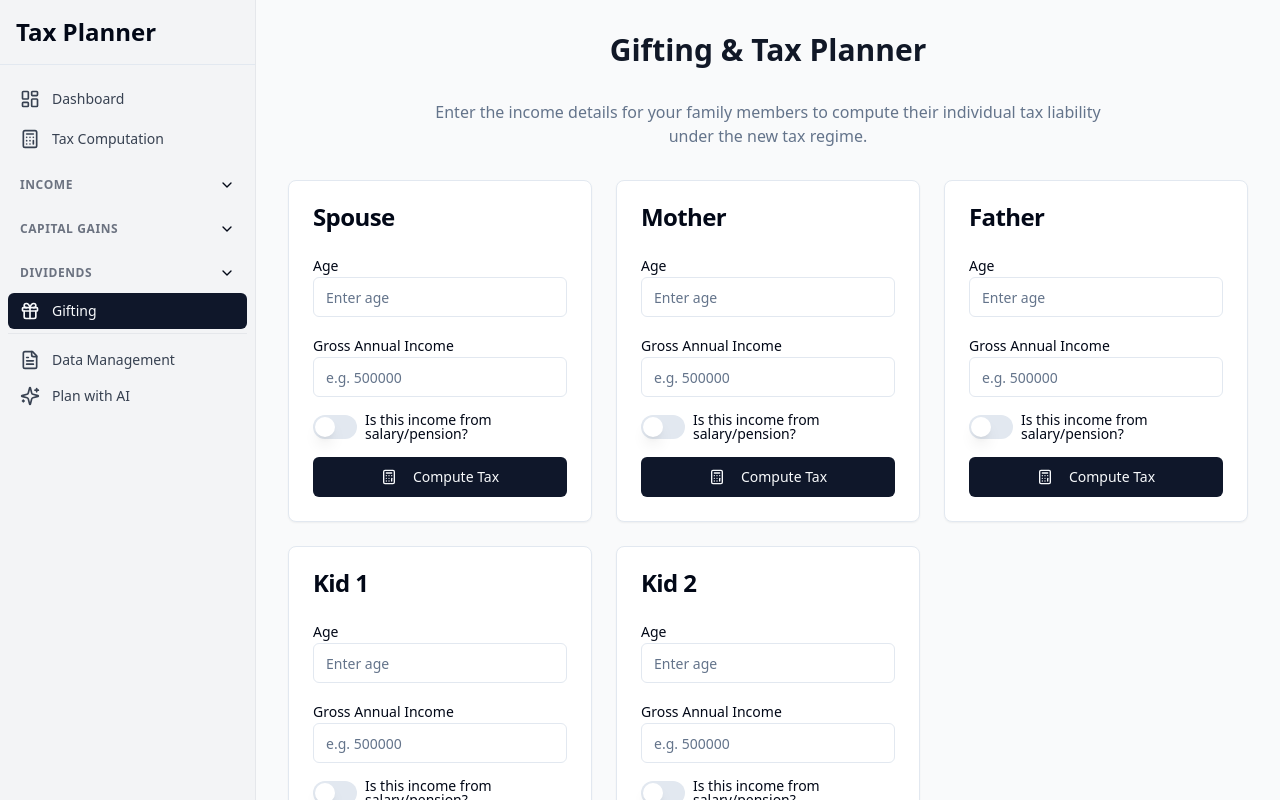
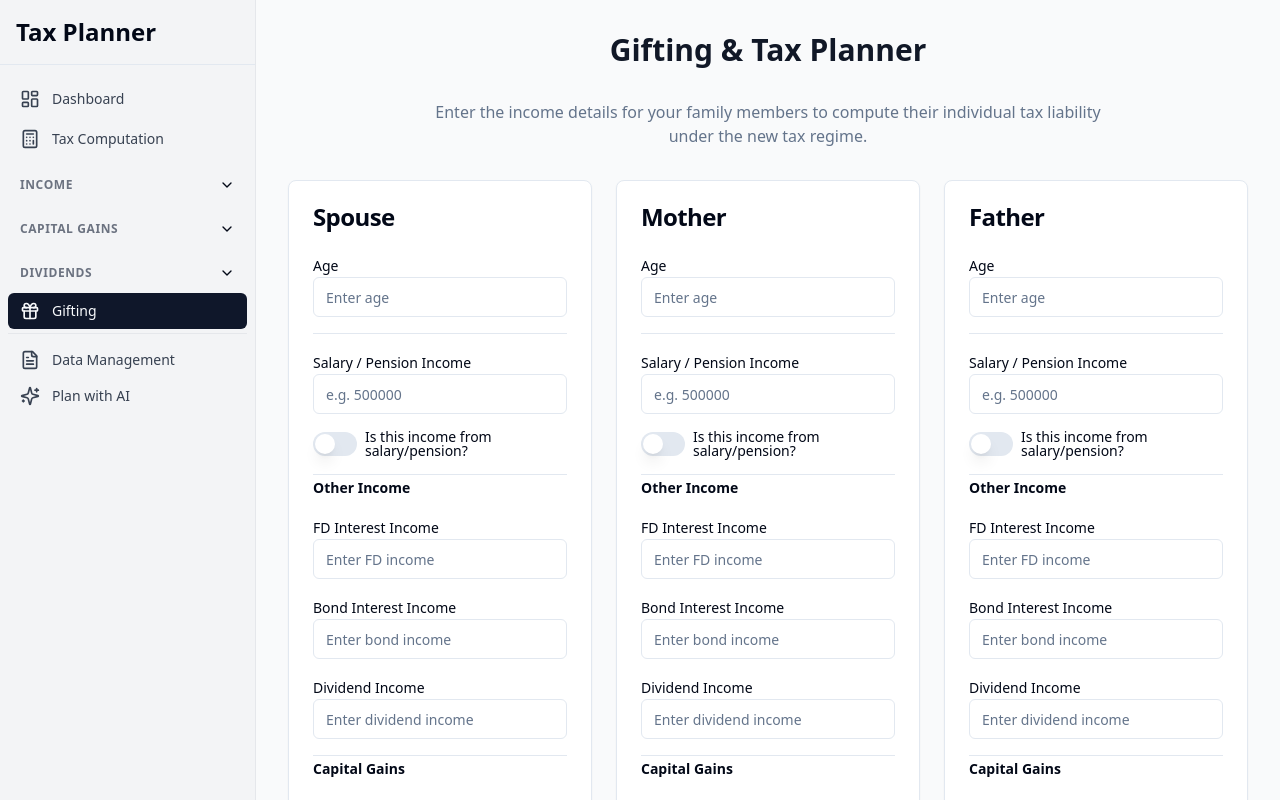
Before and after one commit to bravetux/NewTax_Computation, a React (Vite) app: page /gifting in a window 1280 px wide. Built offline with nearby package versions, Linux system fonts and the light colour scheme.

Commit message:
[dyad] Added detailed income fields to Gifting page - wrote 3 file(s)

```diff
--- a/src/components/GiftingRecipientCard.tsx
+++ b/src/components/GiftingRecipientCard.tsx
@@ -5,29 +5,45 @@ import { Label } from '@/components/ui/label';
 import { Switch } from '@/components/ui/switch';
 import { Button } from '@/components/ui/button';
 import { Calculator } from 'lucide-react';
+import { Separator } from '@/components/ui/separator';
 
 interface GiftingRecipientCardProps {
   name: string;
   age: number | string;
   onAgeChange: (e: React.ChangeEvent<HTMLInputElement>) => void;
-  grossIncome: number | string;
-  onGrossIncomeChange: (e: React.ChangeEvent<HTMLInputElement>) => void;
+
+  salary: number | string;
+  onSalaryChange: (e: React.ChangeEvent<HTMLInputElement>) => void;
   isSalaried: boolean;
   onIsSalariedChange: (checked: boolean) => void;
+
+  fdIncome: number | string;
+  onFdIncomeChange: (e: React.ChangeEvent<HTMLInputElement>) => void;
+  bondIncome: number | string;
+  onBondIncomeChange: (e: React.ChangeEvent<HTMLInputElement>) => void;
+  dividendIncome: number | string;
+  onDividendIncomeChange: (e: React.ChangeEvent<HTMLInputElement>) => void;
+
+  stcg: number | string;
+  onStcgChange: (e: React.ChangeEvent<HTMLInputElement>) => void;
+  ltcg: number | string;
+  onLtcgChange: (e: React.ChangeEvent<HTMLInputElement>) => void;
+
   taxLiable: number | null;
   onComputeTax: () => void;
 }
 
 const GiftingRecipientCard: React.FC<GiftingRecipientCardProps> = ({
   name,
-  age,
-  onAgeChange,
-  grossIncome,
-  onGrossIncomeChange,
-  isSalaried,
-  onIsSalariedChange,
-  taxLiable,
-  onComputeTax,
+  age, onAgeChange,
+  salary, onSalaryChange,
+  isSalaried, onIsSalariedChange,
+  fdIncome, onFdIncomeChange,
+  bondIncome, onBondIncomeChange,
+  dividendIncome, onDividendIncomeChange,
+  stcg, onStcgChange,
+  ltcg, onLtcgChange,
+  taxLiable, onComputeTax,
 }) => {
   return (
     <Card>
@@ -37,36 +53,49 @@ const GiftingRecipientCard: React.FC<GiftingRecipientCardProps> = ({
       <CardContent className="space-y-4">
         <div>
           <Label htmlFor={`age-${name}`}>Age</Label>
-          <Input
-            id={`age-${name}`}
-            type="number"
-            value={age}
-            onChange={onAgeChange}
-            placeholder="Enter age"
-            min="0"
-          />
+          <Input id={`age-${name}`} type="number" value={age} onChange={onAgeChange} placeholder="Enter age" min="0" />
         </div>
 
+        <Separator />
+
         <div>
-          <Label htmlFor={`income-${name}`}>Gross Annual Income</Label>
-          <Input
-            id={`income-${name}`}
-            type="number"
-            value={grossIncome}
-            onChange={onGrossIncomeChange}
-            placeholder="e.g. 500000"
-            min="0"
-          />
+          <Label htmlFor={`salary-${name}`}>Salary / Pension Income</Label>
+          <Input id={`salary-${name}`} type="number" value={salary} onChange={onSalaryChange} placeholder="e.g. 500000" min="0" />
+        </div>
+        <div className="flex items-center space-x-2">
+          <Switch id={`salaried-${name}`} checked={isSalaried} onCheckedChange={onIsSalariedChange} />
+          <Label htmlFor={`salaried-${name}`}>Is this income from salary/pension?</Label>
         </div>
 
-        <div className="flex items-center space-x-2">
-          <Switch
-            id={`salaried-${name}`}
-            checked={isSalaried}
-            onCheckedChange={onIsSalariedChange}
-          />
-          <Label htmlFor={`salaried-${name}`}>Is this income from salary/pension?</Label>
+        <Separator />
+
+        <Label className="font-semibold">Other Income</Label>
+        <div>
+          <Label htmlFor={`fd-${name}`}>FD Interest Income</Label>
+          <Input id={`fd-${name}`} type="number" value={fdIncome} onChange={onFdIncomeChange} placeholder="Enter FD income" min="0" />
         </div>
+        <div>
+          <Label htmlFor={`bond-${name}`}>Bond Interest Income</Label>
+          <Input id={`bond-${name}`} type="number" value={bondIncome} onChange={onBondIncomeChange} placeholder="Enter bond income" min="0" />
+        </div>
+        <div>
+          <Label htmlFor={`dividend-${name}`}>Dividend Income</Label>
+          <Input id={`dividend-${name}`} type="number" value={dividendIncome} onChange={onDividendIncomeChange} placeholder="Enter dividend income" min="0" />
+        </div>
+
+        <Separator />
+
+        <Label className="font-semibold">Capital Gains</Label>
+        <div>
+          <Label htmlFor={`stcg-${name}`}>Short-Term Capital Gains (STCG)</Label>
+          <Input id={`stcg-${name}`} type="number" value={stcg} onChange={onStcgChange} placeholder="Enter STCG" min="0" />
+        </div>
+        <div>
+          <Label htmlFor={`ltcg-${name}`}>Long-Term Capital Gains (LTCG)</Label>
+          <Input id={`ltcg-${name}`} type="number" value={ltcg} onChange={onLtcgChange} placeholder="Enter LTCG" min="0" />
+        </div>
+
+        <Separator />
 
         <Button onClick={onComputeTax} className="w-full">
           <Calculator className="mr-2 h-4 w-4" /> Compute Tax
@@ -74,7 +103,7 @@ const GiftingRecipientCard: React.FC<GiftingRecipientCardProps> = ({
 
         {taxLiable !== null && (
           <div className="pt-2">
-            <Label>Tax Liability</Label>
+            <Label>Total Tax Liability</Label>
             <div className="text-lg font-bold p-2 bg-muted rounded-md text-center">
               ₹{taxLiable.toLocaleString("en-IN", { minimumFractionDigits: 2, maximumFractionDigits: 2 })}
             </div>
--- a/src/pages/GiftingPage.tsx
+++ b/src/pages/GiftingPage.tsx
@@ -1,41 +1,60 @@
 import React, { useState } from 'react';
 import { MadeWithDyad } from '@/components/made-with-dyad';
 import GiftingRecipientCard from '@/components/GiftingRecipientCard';
-import { calculateTax } from '@/utils/taxCalculator';
+import { calculateTax, DetailedIncome } from '@/utils/taxCalculator';
 
 interface Recipient {
   age: number | string;
-  grossIncome: number | string;
+  salary: number | string;
   isSalaried: boolean;
+  fdIncome: number | string;
+  bondIncome: number | string;
+  dividendIncome: number | string;
+  stcg: number | string;
+  ltcg: number | string;
   taxLiable: number | null;
 }
 
 const GiftingPage: React.FC = () => {
   const [recipients, setRecipients] = useState<Record<string, Recipient>>({
-    spouse: { age: '', grossIncome: '', isSalaried: false, taxLiable: null },
-    mother: { age: '', grossIncome: '', isSalaried: false, taxLiable: null },
-    father: { age: '', grossIncome: '', isSalaried: false, taxLiable: null },
-    kid1: { age: '', grossIncome: '', isSalaried: false, taxLiable: null },
-    kid2: { age: '', grossIncome: '', isSalaried: false, taxLiable: null },
+    spouse: { age: '', salary: '', isSalaried: false, fdIncome: '', bondIncome: '', dividendIncome: '', stcg: '', ltcg: '', taxLiable: null },
+    mother: { age: '', salary: '', isSalaried: false, fdIncome: '', bondIncome: '', dividendIncome: '', stcg: '', ltcg: '', taxLiable: null },
+    father: { age: '', salary: '', isSalaried: false, fdIncome: '', bondIncome: '', dividendIncome: '', stcg: '', ltcg: '', taxLiable: null },
+    kid1: { age: '', salary: '', isSalaried: false, fdIncome: '', bondIncome: '', dividendIncome: '', stcg: '', ltcg: '', taxLiable: null },
+    kid2: { age: '', salary: '', isSalaried: false, fdIncome: '', bondIncome: '', dividendIncome: '', stcg: '', ltcg: '', taxLiable: null },
   });
 
   const handleStateChange = (recipient: keyof typeof recipients, field: keyof Recipient, value: any) => {
     setRecipients(prev => ({
       ...prev,
-      [recipient]: { ...prev[recipient], [field]: value },
+      [recipient]: { ...prev[recipient], [field]: value, taxLiable: null },
     }));
   };
 
   const handleComputeTax = (recipientKey: keyof typeof recipients) => {
     const recipient = recipients[recipientKey];
-    const income = Number(recipient.grossIncome) || 0;
-    const tax = calculateTax(income, recipient.isSalaried);
-    handleStateChange(recipientKey, 'taxLiable', tax);
+
+    const incomeDetails: DetailedIncome = {
+      salary: Number(recipient.salary) || 0,
+      isSalaried: recipient.isSalaried,
+      fdIncome: Number(recipient.fdIncome) || 0,
+      bondIncome: Number(recipient.bondIncome) || 0,
+      dividendIncome: Number(recipient.dividendIncome) || 0,
+      stcg: Number(recipient.stcg) || 0,
+      ltcg: Number(recipient.ltcg) || 0,
+    };
+
+    const tax = calculateTax(incomeDetails);
+
+    setRecipients(prev => ({
+      ...prev,
+      [recipientKey]: { ...prev[recipientKey], taxLiable: tax },
+    }));
   };
 
   return (
     <div className="p-4 sm:p-6 lg:p-8">
-      <div className="max-w-6xl mx-auto">
+      <div className="max-w-7xl mx-auto">
         <h1 className="text-3xl font-bold text-center mb-8 text-gray-900 dark:text-gray-50">
           Gifting & Tax Planner
         </h1>
@@ -43,17 +62,31 @@ const GiftingPage: React.FC = () => {
           Enter the income details for your family members to compute their individual tax liability under the new tax regime.
         </p>
 
-        <div className="grid grid-cols-1 md:grid-cols-2 lg:grid-cols-3 gap-6">
+        <div className="grid grid-cols-1 md:grid-cols-2 xl:grid-cols-3 gap-6">
           {Object.entries(recipients).map(([key, recipient]) => (
             <GiftingRecipientCard
               key={key}
               name={key.charAt(0).toUpperCase() + key.slice(1).replace(/[0-9]/g, ' $&')}
               age={recipient.age}
               onAgeChange={(e) => handleStateChange(key, 'age', e.target.value)}
-              grossIncome={recipient.grossIncome}
-              onGrossIncomeChange={(e) => handleStateChange(key, 'grossIncome', e.target.value)}
+
+              salary={recipient.salary}
+              onSalaryChange={(e) => handleStateChange(key, 'salary', e.target.value)}
               isSalaried={recipient.isSalaried}
               onIsSalariedChange={(checked) => handleStateChange(key, 'isSalaried', checked)}
+
+              fdIncome={recipient.fdIncome}
+              onFdIncomeChange={(e) => handleStateChange(key, 'fdIncome', e.target.value)}
+              bondIncome={recipient.bondIncome}
+              onBondIncomeChange={(e) => handleStateChange(key, 'bondIncome', e.target.value)}
+              dividendIncome={recipient.dividendIncome}
+              onDividendIncomeChange={(e) => handleStateChange(key, 'dividendIncome', e.target.value)}
+
+              stcg={recipient.stcg}
+              onStcgChange={(e) => handleStateChange(key, 'stcg', e.target.value)}
+              ltcg={recipient.ltcg}
+              onLtcgChange={(e) => handleStateChange(key, 'ltcg', e.target.value)}
+
               taxLiable={recipient.taxLiable}
               onComputeTax={() => handleComputeTax(key as keyof typeof recipients)}
             />
```
Also changed, not shown: src/utils/taxCalculator.ts (+38 -16 lines).
